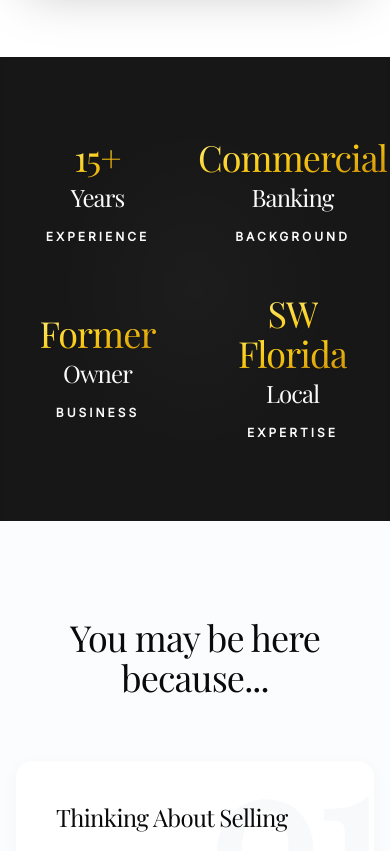
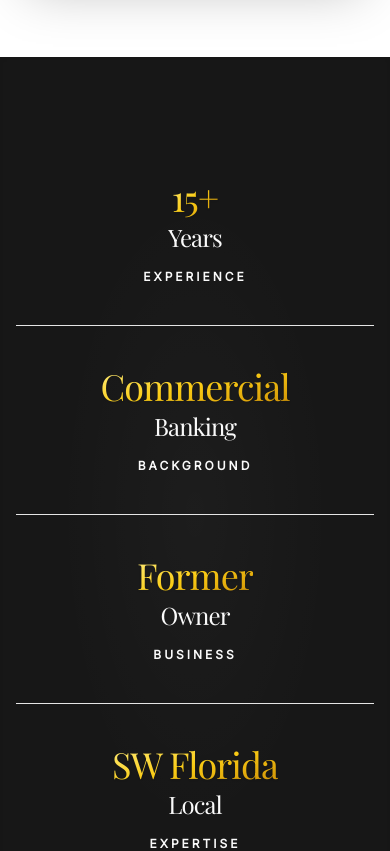
Before and after one commit to VictorChidex1/todd-toplif, a React (Vite) app: page / in a window 390 px wide. Shown: the part 1320-2171 px from the top of the page. Built offline with nearby package versions, Linux system fonts and the light colour scheme.

Commit message:
style: fix trust strip mobile layout

```diff
--- a/src/pages/Home/sections/TrustStrip.tsx
+++ b/src/pages/Home/sections/TrustStrip.tsx
@@ -51,13 +51,13 @@ export function TrustStrip() {
           initial="hidden"
           whileInView="show"
           viewport={{ once: true, margin: "-100px" }}
-          className="grid grid-cols-2 md:grid-cols-4 gap-y-12 gap-x-8 md:gap-8 divide-x-0 md:divide-x divide-primary-foreground/10"
+          className="grid grid-cols-1 md:grid-cols-4 divide-y md:divide-y-0 md:divide-x divide-primary-foreground/10"
         >
           {stats.map((stat, index) => (
             <motion.div
               key={index}
               variants={item}
-              className="flex flex-col items-center justify-center text-center px-4 relative group"
+              className="flex flex-col items-center justify-center text-center px-4 py-10 md:py-0 relative group"
             >
               {/* Subtle hover glow effect */}
               <div className="absolute inset-0 bg-white/5 opacity-0 group-hover:opacity-100 blur-xl transition-opacity duration-700 rounded-full scale-150" />
```
